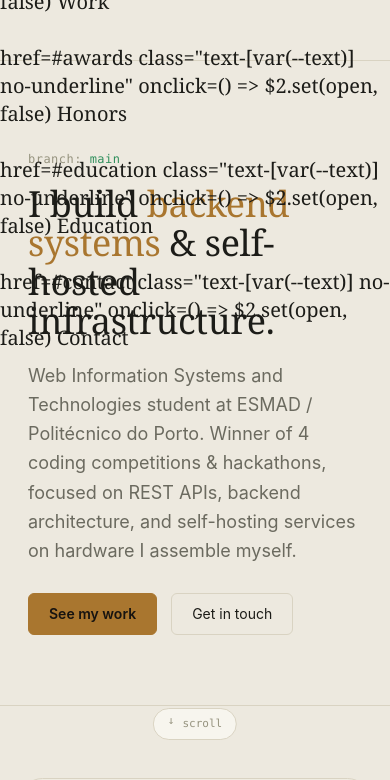
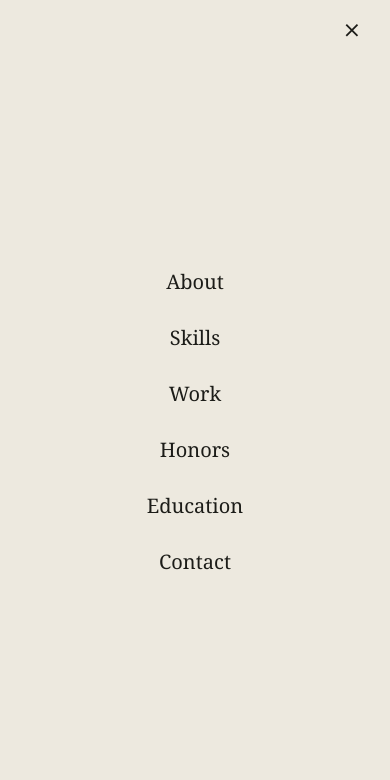
Before and after one commit to Gabriel-S-Paiva/Portfolio, an Astro site: page / in a window 390 px wide. Both pictures are taken after a click on the button "Open menu". Shown: the top 780 px of the page. Built offline with nearby package versions, Linux system fonts and the light colour scheme; Astro itself is replaced by a stand-in of ours.

Commit message:
Nav Rework

```diff
--- a/src/components/MobileMenu.svelte
+++ b/src/components/MobileMenu.svelte
@@ -1,33 +1,68 @@
 <script lang="ts">
   import { navLinks } from '../lib/nav-links';
+
   let open = $state(false);
+  let menuBtn: HTMLButtonElement | undefined = $state();
+  let closeBtn: HTMLButtonElement | undefined = $state();
+
+  // Move the overlay under <body>. The navbar's backdrop-blur would otherwise
+  // become the containing block for `fixed` and shrink the overlay to the bar.
+  function portal(node: HTMLElement) {
+    document.body.appendChild(node);
+    return { destroy: () => node.remove() };
+  }
+
+  $effect(() => {
+    if (!open) return;
+    const prev = document.body.style.overflow;
+    document.body.style.overflow = 'hidden';
+    closeBtn?.focus();
+    return () => {
+      document.body.style.overflow = prev;
+      menuBtn?.focus({ preventScroll: true });
+    };
+  });
 </script>
 
+<svelte:window onkeydown={(e) => { if (open && e.key === 'Escape') open = false; }} />
+
 <button
+  bind:this={menuBtn}
   type="button"
-  class="sm:hidden flex flex-col gap-[4px] w-5 cursor-pointer bg-transparent border-none"
+  class="sm:hidden flex flex-col justify-center items-center gap-[4px] w-11 h-11 -mr-3 cursor-pointer bg-transparent border-none"
   aria-label="Open menu"
+  aria-expanded={open}
+  aria-controls="mobile-menu"
   onclick={() => (open = true)}
 >
-  <span class="h-[1.5px] bg-[var(--text)] w-full"></span>
-  <span class="h-[1.5px] bg-[var(--text)] w-full"></span>
-  <span class="h-[1.5px] bg-[var(--text)] w-full"></span>
+  <span class="h-[1.5px] bg-[var(--text)] w-5"></span>
+  <span class="h-[1.5px] bg-[var(--text)] w-5"></span>
+  <span class="h-[1.5px] bg-[var(--text)] w-5"></span>
 </button>
 
 {#if open}
-  <div class="fixed inset-0 bg-[var(--bg)] z-40 flex flex-col items-center justify-center gap-7 text-xl font-[family-name:var(--font-display)]">
+  <div
+    use:portal
+    id="mobile-menu"
+    role="dialog"
+    aria-modal="true"
+    aria-label="Navigation"
+    class="fixed inset-0 bg-[var(--bg)] z-40 flex flex-col items-center justify-center gap-7 text-xl font-[family-name:var(--font-display)]"
+  >
     <button
+      bind:this={closeBtn}
       type="button"
-      class="absolute top-5 right-7 text-3xl bg-transparent border-none text-[var(--text)]"
+      class="absolute top-2 right-4 w-11 h-11 text-3xl leading-none bg-transparent border-none text-[var(--text)] cursor-pointer"
+      aria-label="Close menu"
       onclick={() => (open = false)}
-      aria-label="Close menu"
-    ></button>
+    >×</button>
+
     {#each navLinks as link}
-      <a>
+      <a
         href={link.href}
         class="text-[var(--text)] no-underline"
         onclick={() => (open = false)}
-
+      >
         {link.label}
       </a>
     {/each}
--- a/src/components/Nav.svelte
+++ b/src/components/Nav.svelte
@@ -4,8 +4,8 @@
   import { navLinks } from '../lib/nav-links';
 </script>
 
-<nav class="sticky top-0 z-20 bg-[#0c0e12d9] backdrop-blur-md border-b border-[var(--line)]">
-  <div class="max-w-[900px] mx-auto px-7 h-[60px] flex justify-between items-center">
+<nav class="sticky top-0 z-20 bg-[color-mix(in_srgb,var(--bg)_85%,transparent)] backdrop-blur-md border-b border-[var(--line)]">
+    <div class="max-w-[900px] mx-auto px-7 h-[60px] flex justify-between items-center">
     <div class="font-[family-name:var(--font-mono)] text-[13px] text-[var(--dim)]">
       <b class="text-[var(--text)]">Gabriel Paiva</b> · backend & infra
     </div>
```
